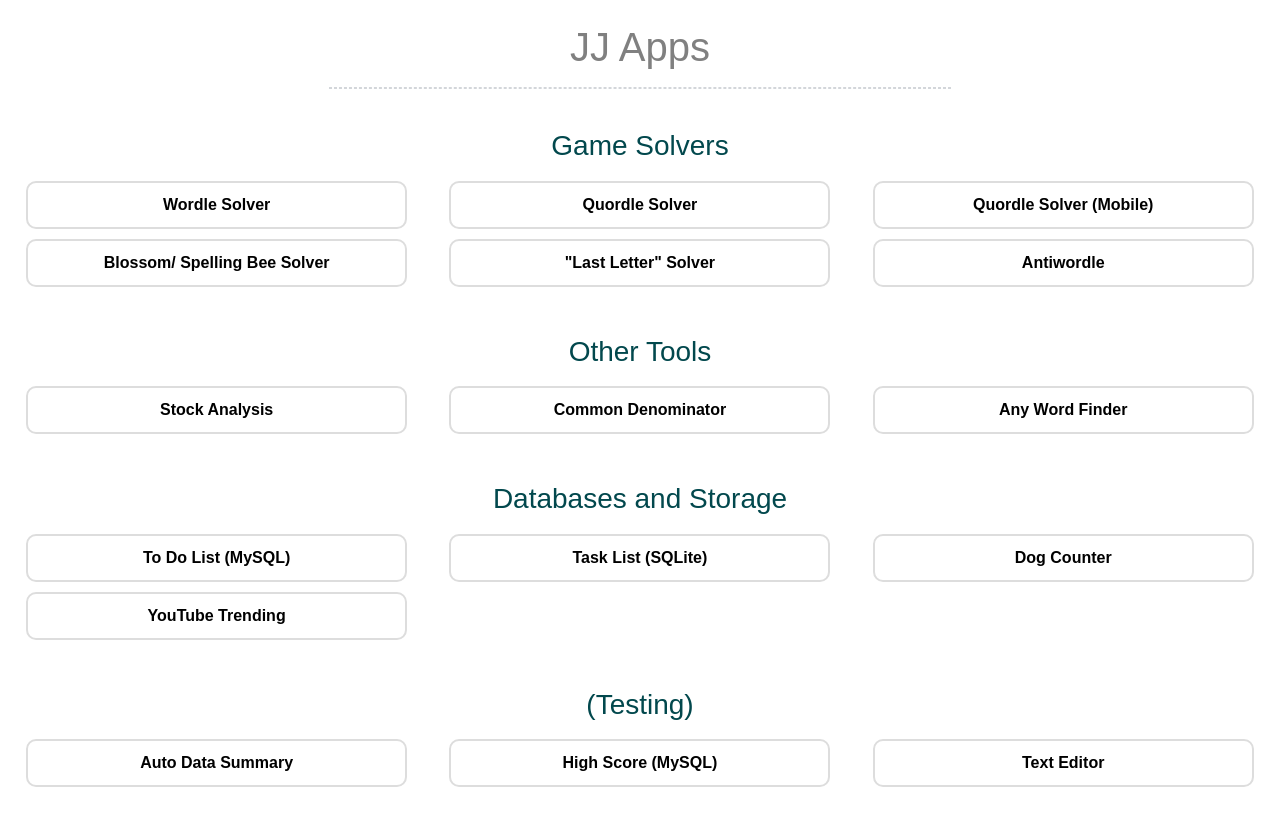
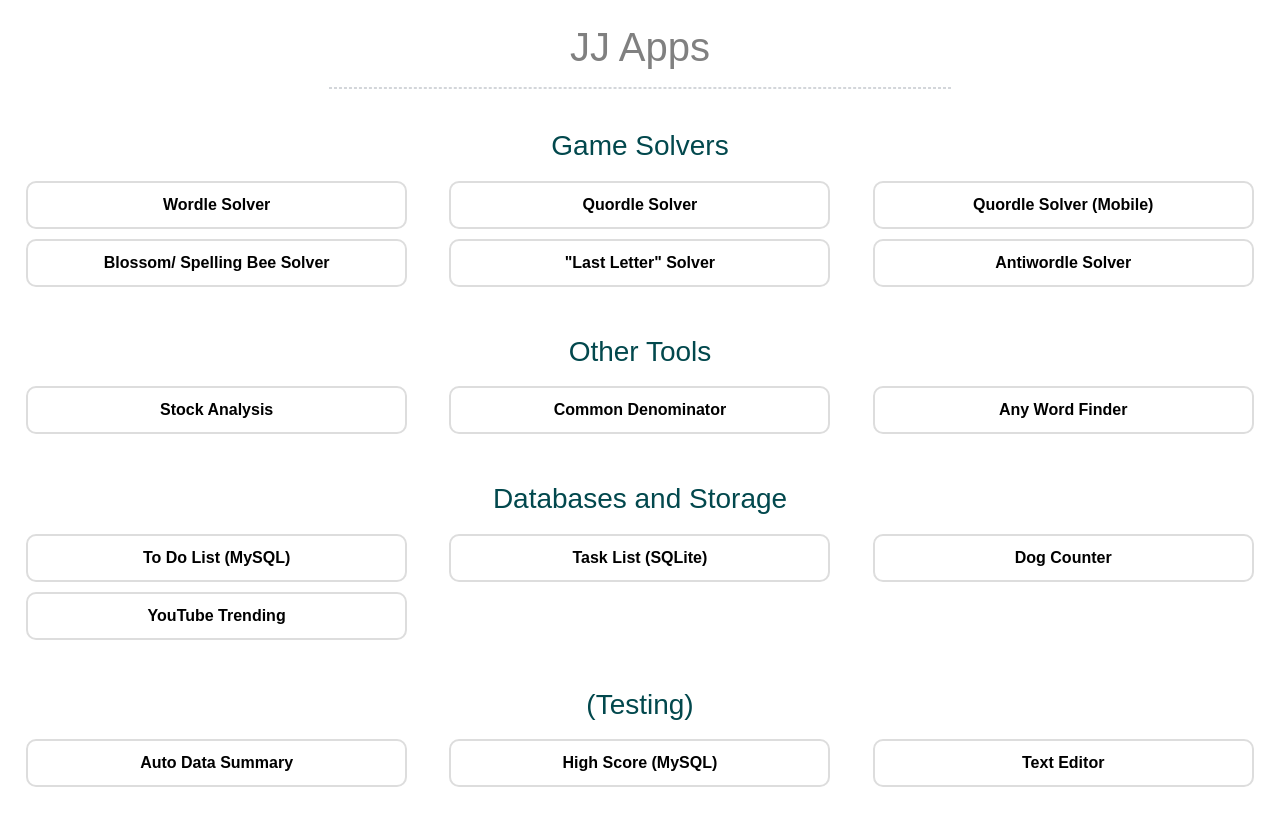
Before and after one commit to applewjr/heroku_apps, a Flask app: page / in a window 1280 px wide. Shown: the part 70-905 px from the top of the page. Run offline with Flask 2, Linux system fonts and the light colour scheme; parts of the project's set-up code (start-up, migrations or seed data) failed here and were passed over.

Commit message:
antiwordle fixes

```diff
--- a/templates/antiwordle.html
+++ b/templates/antiwordle.html
@@ -1,6 +1,6 @@
 {% extends 'base.html' %}
 
-{% block title %}Wordle Solver{% endblock %}
+{% block title %}Antiwordle Solver{% endblock %}
 
 {% block content %}
 <head>
--- a/templates/base.html
+++ b/templates/base.html
@@ -28,7 +28,7 @@
                 <a class="dropdown-item" href="/quordle_mobile">Quordle Solver (Mobile)</a>
                 <a class="dropdown-item" href="/blossom">Blossom/Spelling Bee Solver</a>
                 <a class="dropdown-item" href="/fixer">"Last Letter" Solver</a>
-                <a class="dropdown-item" href="/antiwordle">Antiwordle</a>
+                <a class="dropdown-item" href="/antiwordle">Antiwordle Solver</a>
                 <div class="dropdown-divider"></div>
                 <a class="dropdown-item" href="/stock_analysis">Stock Analysis</a>
                 <a class="dropdown-item" href="/common_denominator">Common Denominator</a>
--- a/templates/index.html
+++ b/templates/index.html
@@ -41,7 +41,7 @@
                     <div class="box" style="margin-top: 10px;">Quordle Solver (Mobile)</div>
                 </a>
                 <a href="/antiwordle" style="text-decoration: none; color: black; font-weight: bold;">
-                    <div class="box" style="margin-top: 10px;">Antiwordle</div>
+                    <div class="box" style="margin-top: 10px;">Antiwordle Solver</div>
                 </a>
             </div>
         </div>
```
